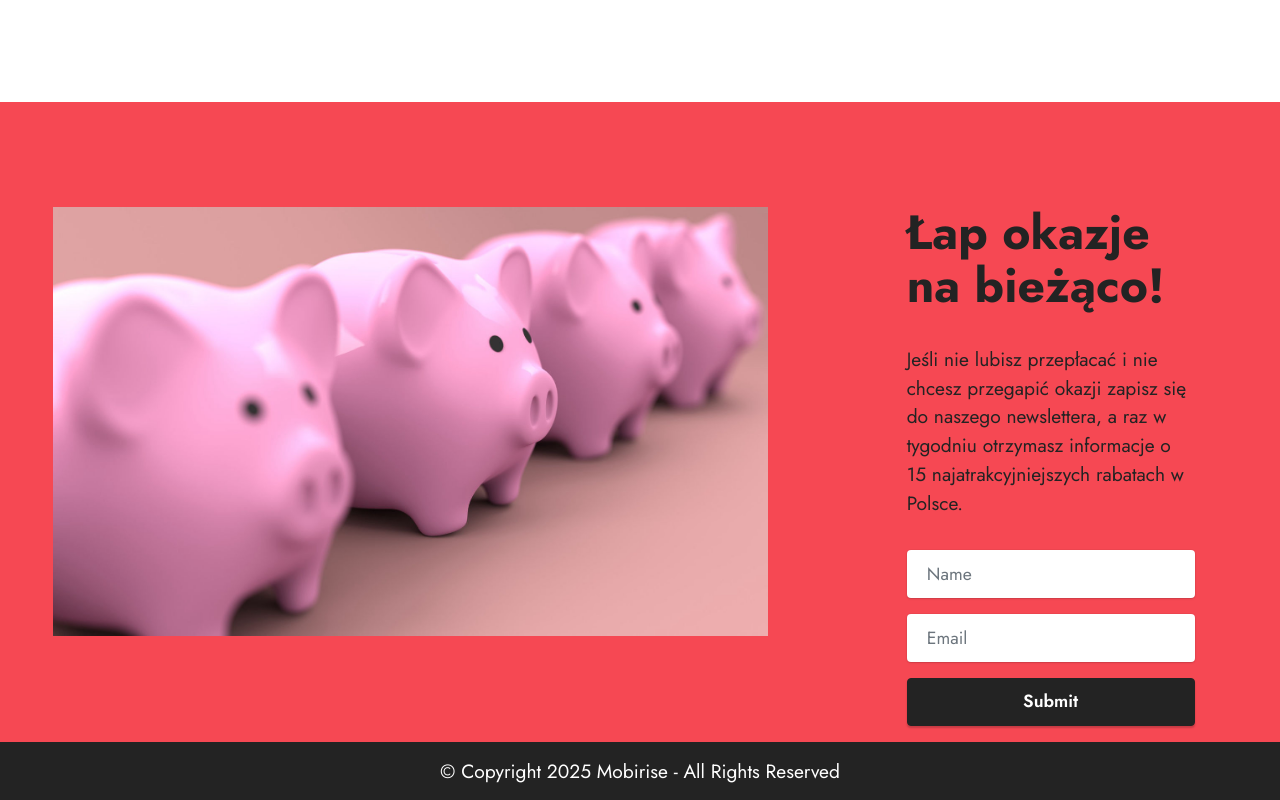
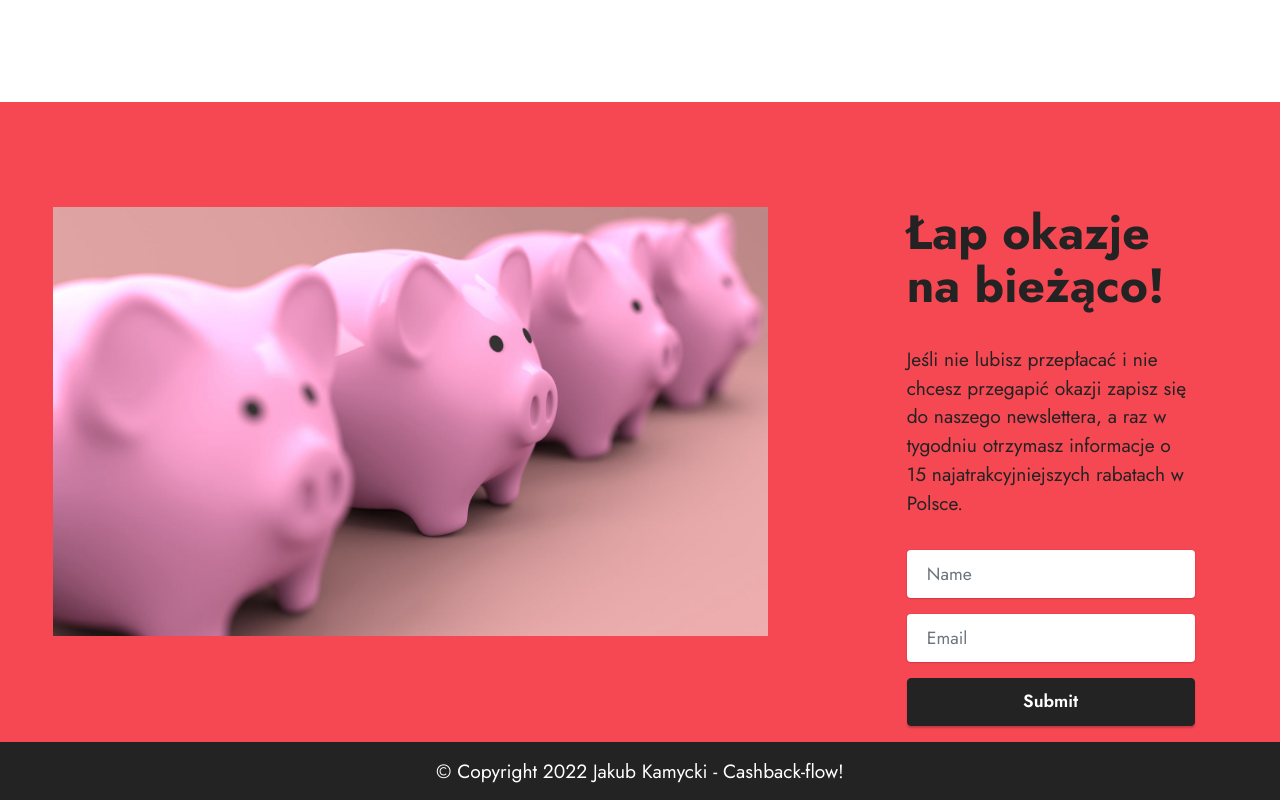
Before and after one commit to jakubkamycki/cashback-flow.pl, a plain HTML site: page index.html in a window 1280 px wide. Shown: the part 2416-3216 px from the top of the page. Drawn offline with Linux system fonts and the light colour scheme; grey boxes are pictures that could not be loaded; files whose address does not match are found by name.

Commit message:
Add files via upload

```diff
--- a/index.html
+++ b/index.html
@@ -205,7 +205,7 @@
         <div class="media-container-row align-center mbr-white">
             <div class="col-12">
                 <p class="mbr-text mb-0 mbr-fonts-style display-7">
-                    © Copyright 2025 Mobirise - All Rights Reserved
+                    © Copyright 2022 Jakub Kamycki - Cashback-flow!
                 </p>
             </div>
         </div>
```
